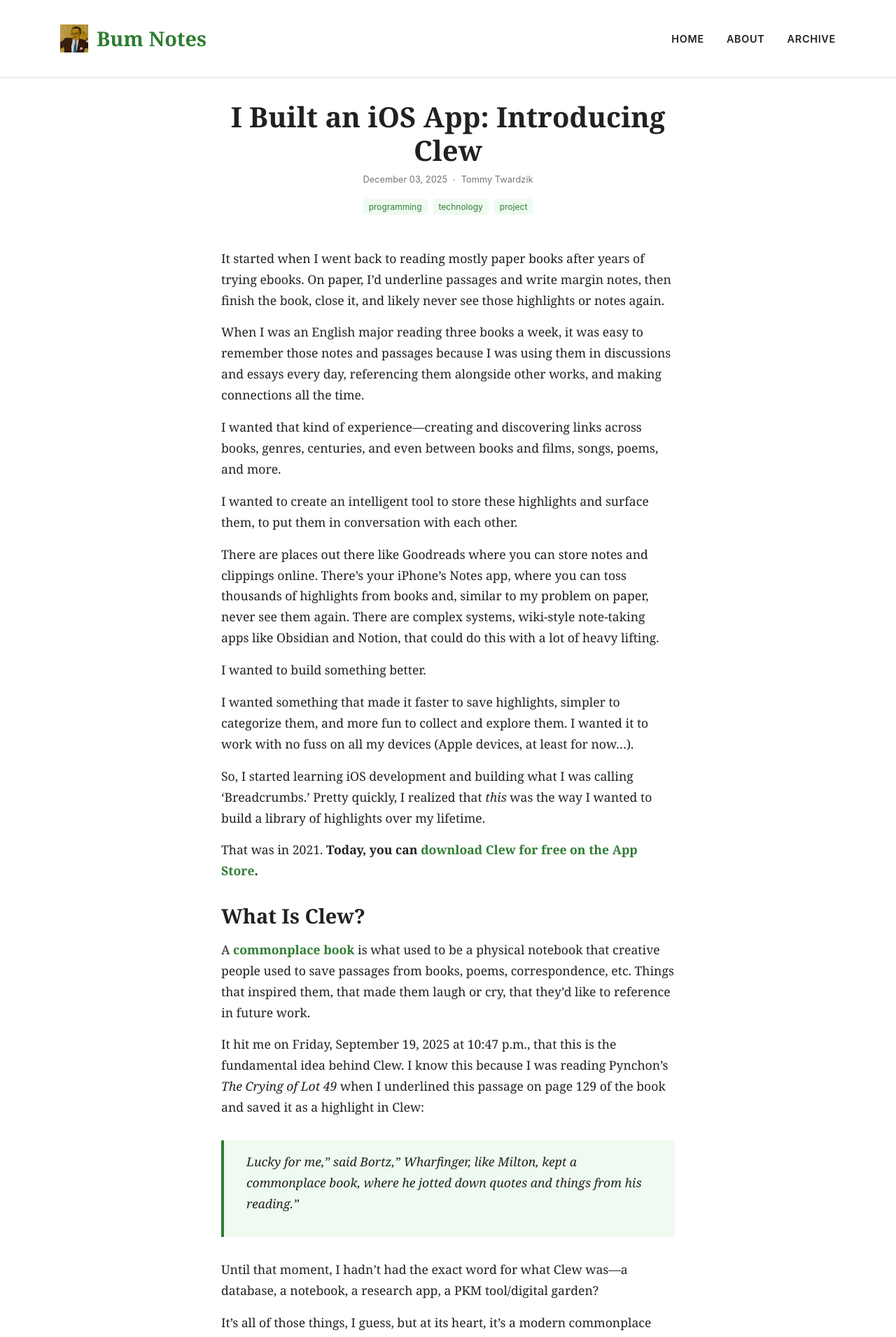
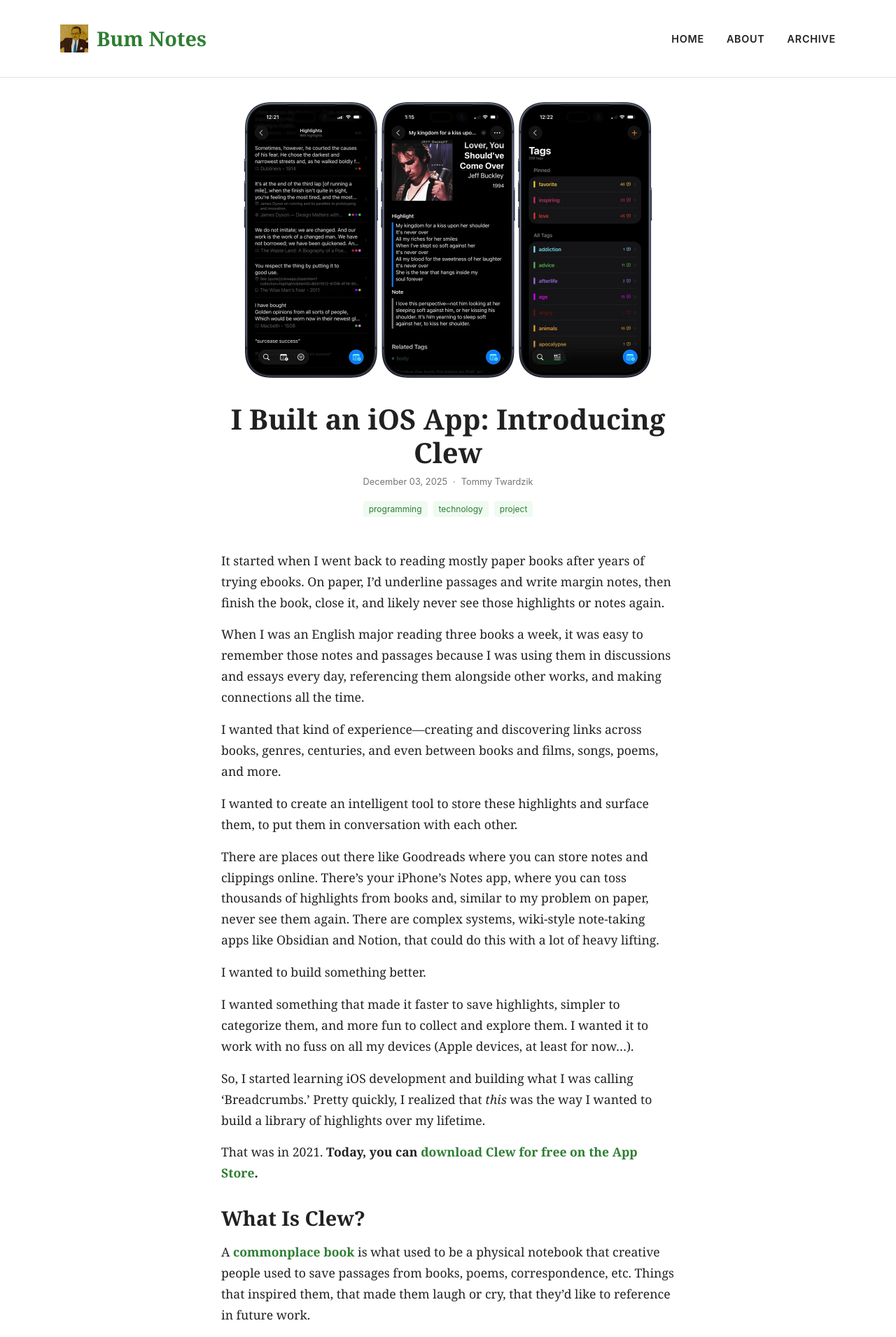
Before and after one commit to ttwardz/bum-notes-blog, a Jekyll site: the page built from _posts/2025-12-03-clew-i-built-an-iOS-app.md, in a window 1280 px wide. Shown: the top 1911 px of the page at 70% size. Built offline with Jekyll 4.4.1, drawn with Linux system fonts in a browser that asks for light colours.

Commit message:
updated hero image for clew post 1
also made site text 16px instead of 18

```diff
--- a/_layouts/post.html
+++ b/_layouts/post.html
@@ -3,7 +3,11 @@ layout: default
 ---
 
 <article class="post">
-  <!-- page.image is used for Open Graph/social sharing only, not displayed as hero -->
+  {% if page.image %}
+  <div class="post-hero">
+    <img src="{{ page.image | relative_url }}" alt="{{ page.title }}">
+  </div>
+  {% endif %}
 
   <header class="post-header">
     <h1 class="post-title">{{ page.title }}</h1>
--- a/_posts/2025-12-03-clew-i-built-an-iOS-app.md
+++ b/_posts/2025-12-03-clew-i-built-an-iOS-app.md
@@ -6,7 +6,7 @@ description: I wanted a better way to write margin notes and save highlights fro
 author: Tommy Twardzik
 pinned: true
 tags: [programming, technology, project]
-image: /assets/images/clew-i-built-an-iOS-app/highlight-detail-and-book-detail-view-in-clew.webp
+image: /assets/images/clew-i-built-an-iOS-app/clew-highlights-app-screenshot-gallery-dark.webp
 ---
 
 It started when I went back to reading mostly paper books after years of trying ebooks. On paper, I'd underline passages and write margin notes, then finish the book, close it, and likely never see those highlights or notes again.
--- a/_sass/main.scss
+++ b/_sass/main.scss
@@ -45,7 +45,7 @@
 /* Base styles */
 body {
   font-family: var(--font-serif);
-  font-size: 18px;
+  font-size: 16px;
   line-height: 1.6;
   color: var(--color-text);
   background-color: var(--color-background);
@@ -469,16 +469,9 @@ th {
 }
 
 .post-hero {
-  margin: 0 0 var(--space-l) 0;
+  margin-bottom: var(--space-l);
   height: 400px;
   overflow: hidden;
-  margin-bottom: var(--space-l);
-}
-
-.post-hero picture {
-  display: block;
-  width: 100%;
-  height: 100%;
 }
 
 .post-hero img {
```
Also changed, not shown: assets/images/clew-i-built-an-iOS-app/clew-highlight-detail-dark-crying-lot-49.webp, assets/images/clew-i-built-an-iOS-app/clew-highlights-app-screenshot-gallery-dark.webp (added), 1 other file.
